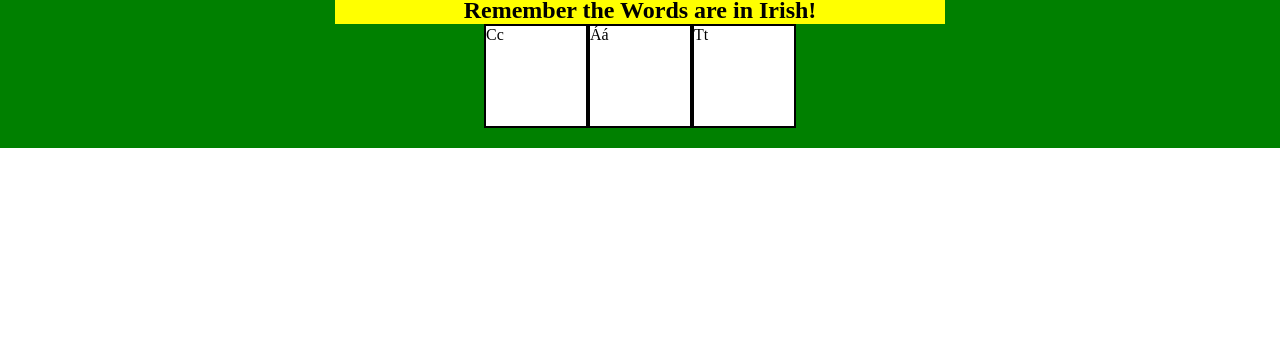
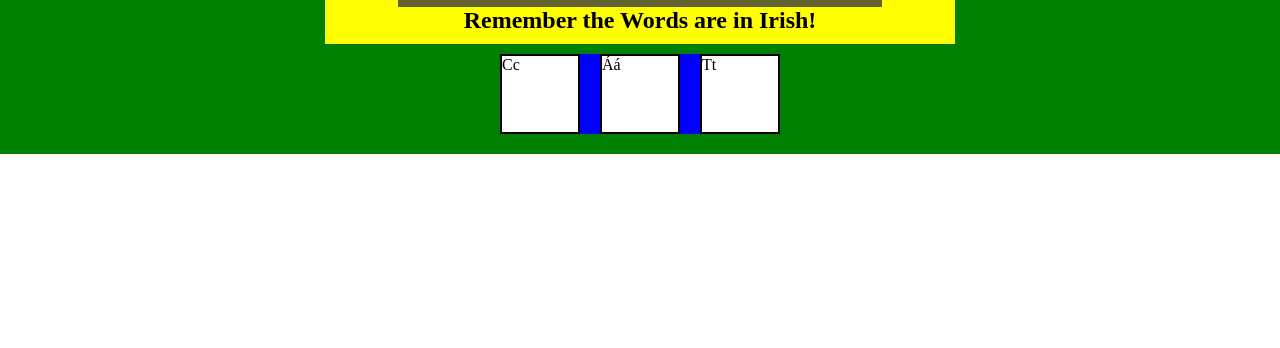
Before and after one commit to ciaraosull/whack-a-mole-draft, a plain HTML site: page index.html in a window 1280 px wide. Shown: the part 452-800 px from the top of the page. Drawn offline with Linux system fonts and the light colour scheme.

Commit message:
Add box-sizing to universal selector and add padding and margins

```diff
--- a/assets/css/style.css
+++ b/assets/css/style.css
@@ -1,7 +1,7 @@
 * {
     margin: 0;
     padding: 0;
-    border: none
+    box-sizing: border-box;
 }
 
 body {
@@ -33,6 +33,7 @@ body {
     align-self: center;
     align-items: center;
     text-align: center;
+    padding: 10px;
 }
 
     .about-game ul {
@@ -46,13 +47,14 @@ body {
     background-color: blue;
     display: flex;
     align-self: center;
-    text-align: center;
+    gap: 20px;
+    margin-top: 10px;
 
 }
 
 .home-letters {
-    height: 100px;
-    width: 100px;
+    height: 80px;
+    width: 80px;
     border: 2px solid black;
     background-color: white;
     display: flex;
```
